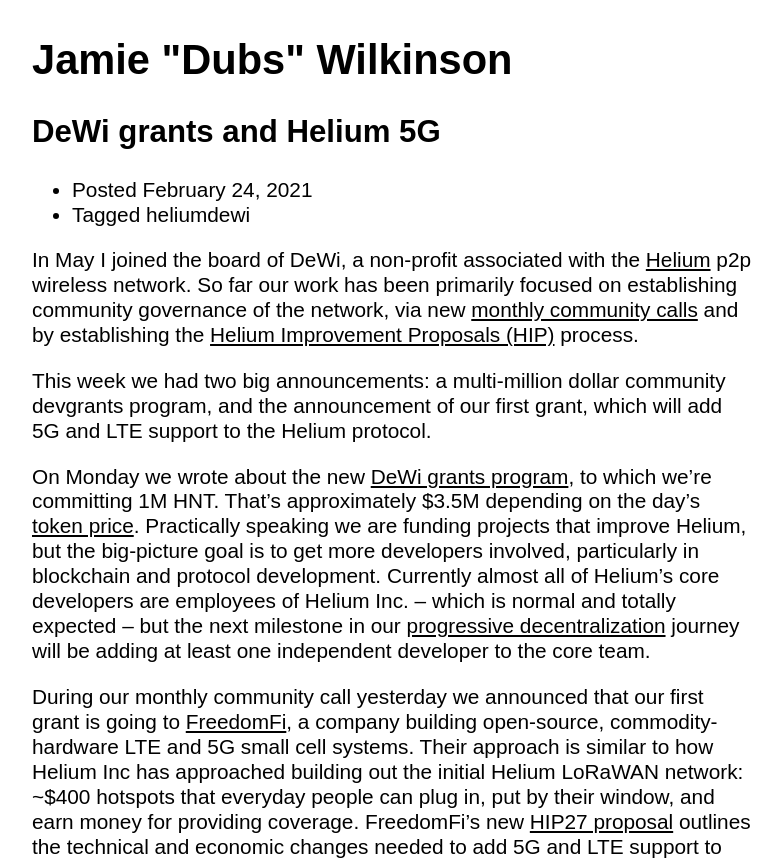
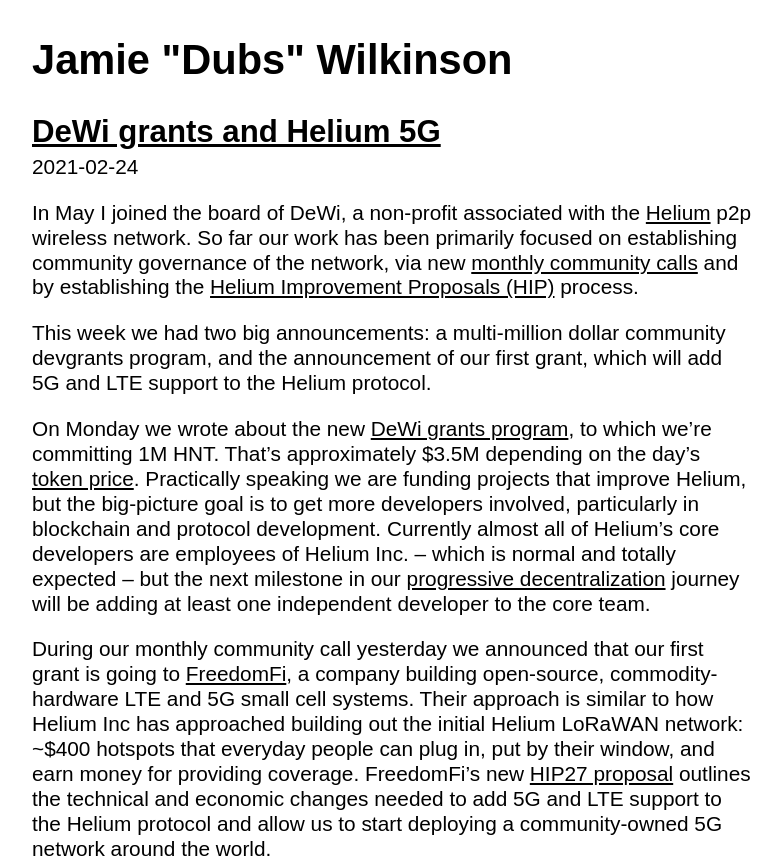
Before and after one commit to jamiew/jamiedubs.com, a Jekyll site: the page built from _posts/2021-02-24-dewi-grants-and-helium-5g.md, in a window 1280 px wide. Shown: the top 862 px of the page, without its empty margins (248-1030 px from the left). Built offline with Jekyll 4.4.1, drawn with Linux system fonts in a browser that asks for light colours; grey boxes are pictures that could not be loaded.

Commit message:
Style cleanups

```diff
--- a/_layouts/default.html
+++ b/_layouts/default.html
@@ -23,14 +23,22 @@
 
   <div id="content">
     {% if page.id %}
-      <h2>{{ page.title }}</h2>
-      <ul id="metadata">
-        <li>Posted {{ page.date | date: "%B %-d, %Y" }}</li>
-        <li>Tagged {{ page.categories }}</li>
-      </ul>
+      <h2><a href="{{ page.url }}">{{ page.title }}</a></h2>
+
+      <!-- FIXME DRY with blog.html -->
+      <div class="metadata">
+        <div class="date">{{ page.date | date: "%Y-%m-%d" }}</div>
+        <!--<div class="categories">
+          {% for category in page.categories %}
+            <a href="/categories/{{ category }}">#{{ category }}</a>
+          {% endfor %}
+        </div>-->
+      </div>
     {% endif %}
 
-    {{ content }}
+    <div class="body">
+      {{ content }}
+    </div>
   </div>
 
   <!-- <div id="footer"></div> -->
--- a/stylesheet.css
+++ b/stylesheet.css
@@ -23,6 +23,7 @@
 
 h2 {
   line-height: 2.5rem;
+  margin-bottom: 0;
 }
 
 a {
@@ -68,29 +69,22 @@
   margin-bottom: 3rem;
 }
 
-ul#blog li h2 {
-  margin-bottom: 0;
+#content .metadata {
+  margin-top: 0.2rem;
+  /* margin-bottom: 5rem; */
 }
 
-ul#blog li .metadata {
-  margin-top: 0.2rem;
-}
-
-ul#blog li .date {
-  /* font-weight: bold; */
-  float: left;
+#content .date {
   margin-right: 1rem;
 }
 
-ul#blog li .categories {
-  /* float: left; */
+#content .categories {
 }
 
-ul#blog li .categories a {
-  /* color: #777; */
+#content .categories a {
   text-decoration: none;
 }
 
-ul#blog li .excerpt {
+#content .body {
   clear: both;
 }
```
Also changed, not shown: _posts/2021-02-24-dewi-grants-and-helium-5g.md (+1 -1 lines), blog.html (+6 -3 lines).
